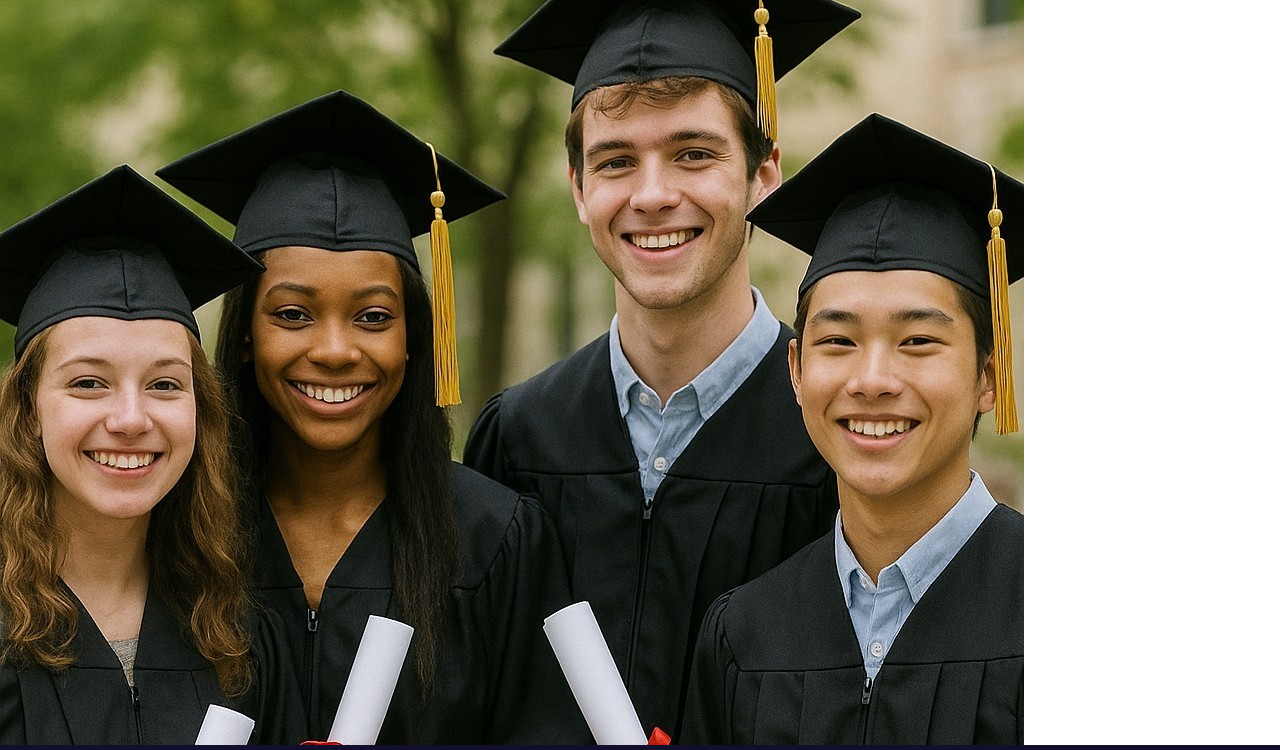
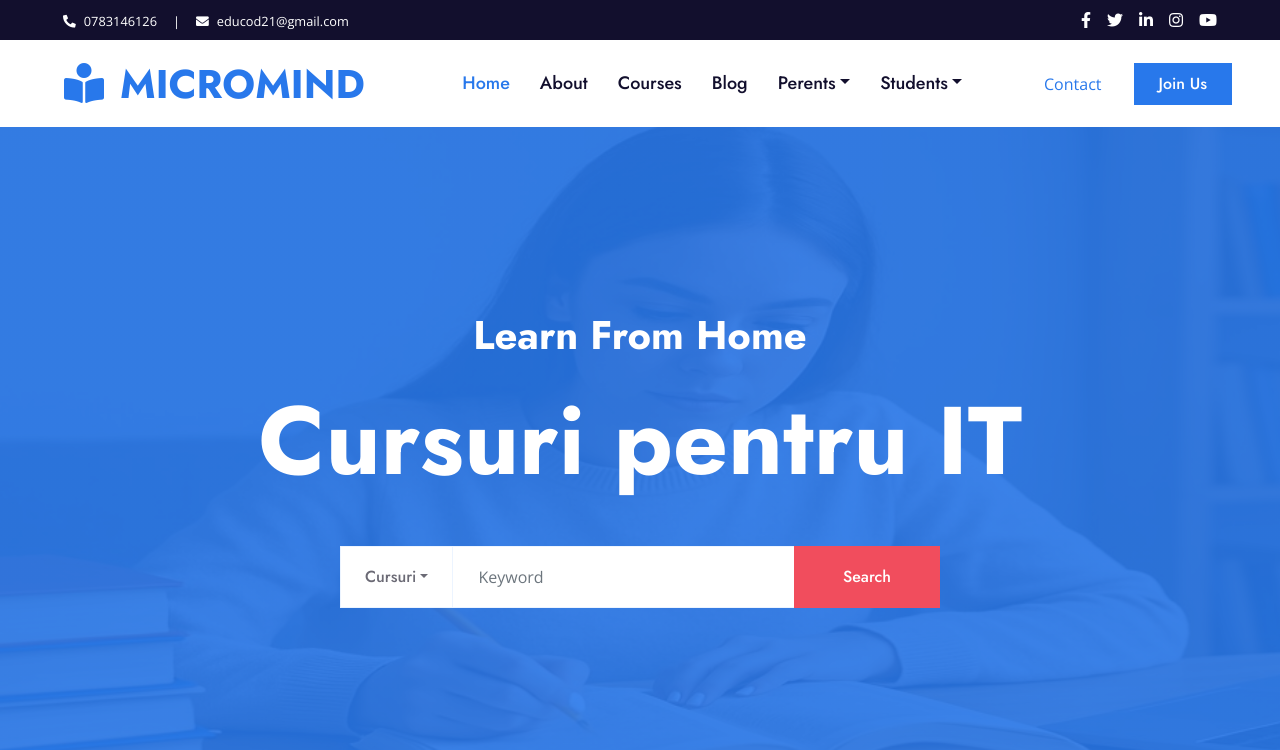
Before and after one commit to Beatricevd/MicroMind, a plain HTML site: page index.html in a window 1280 px wide. Shown: the top 750 px of the page. Drawn offline with nearby package versions, Linux system fonts and the light colour scheme.

Commit message:
am fixat un bug

```diff
--- a/index.html
+++ b/index.html
@@ -20,7 +20,6 @@
 </head>
 
 <body>
-   <img src="header.jpg">
    <!-- Topbar Start -->
     <div class="container-fluid bg-dark">
         <div class="row py-2 px-lg-5">
```
